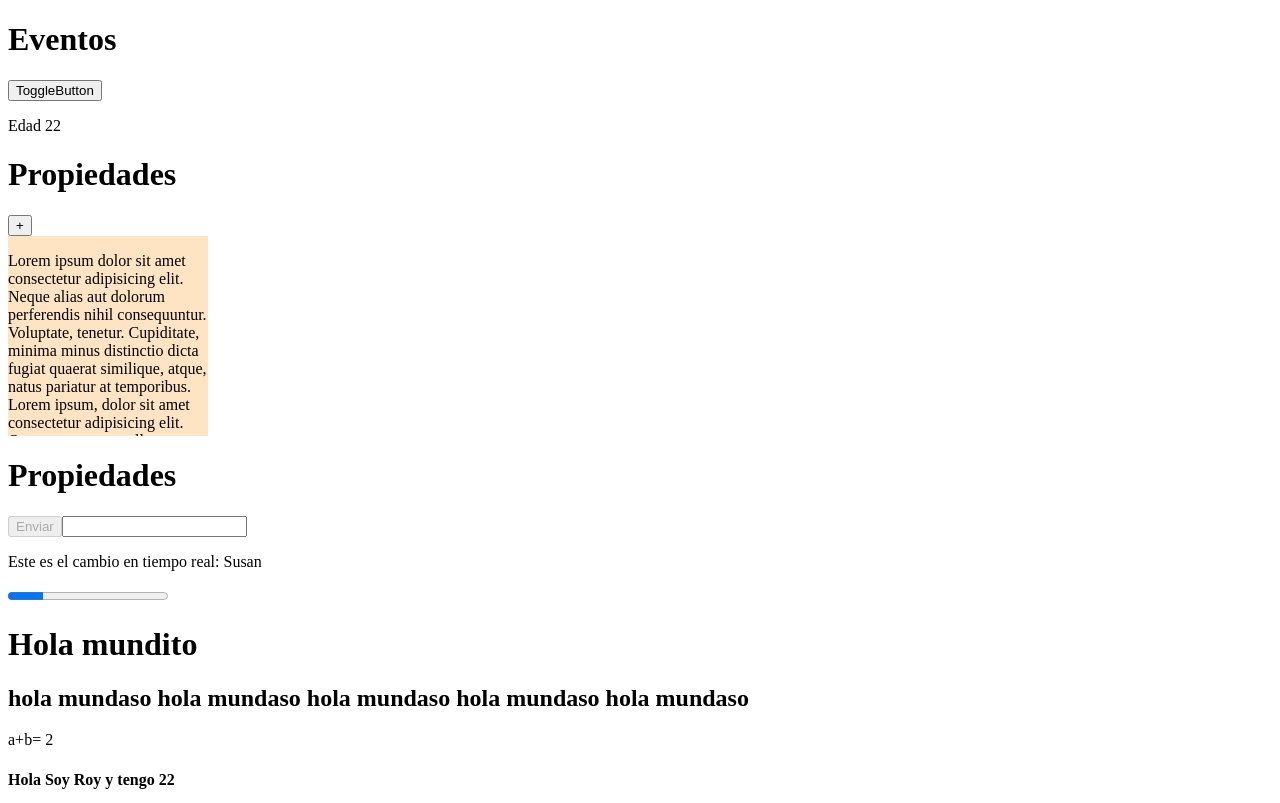
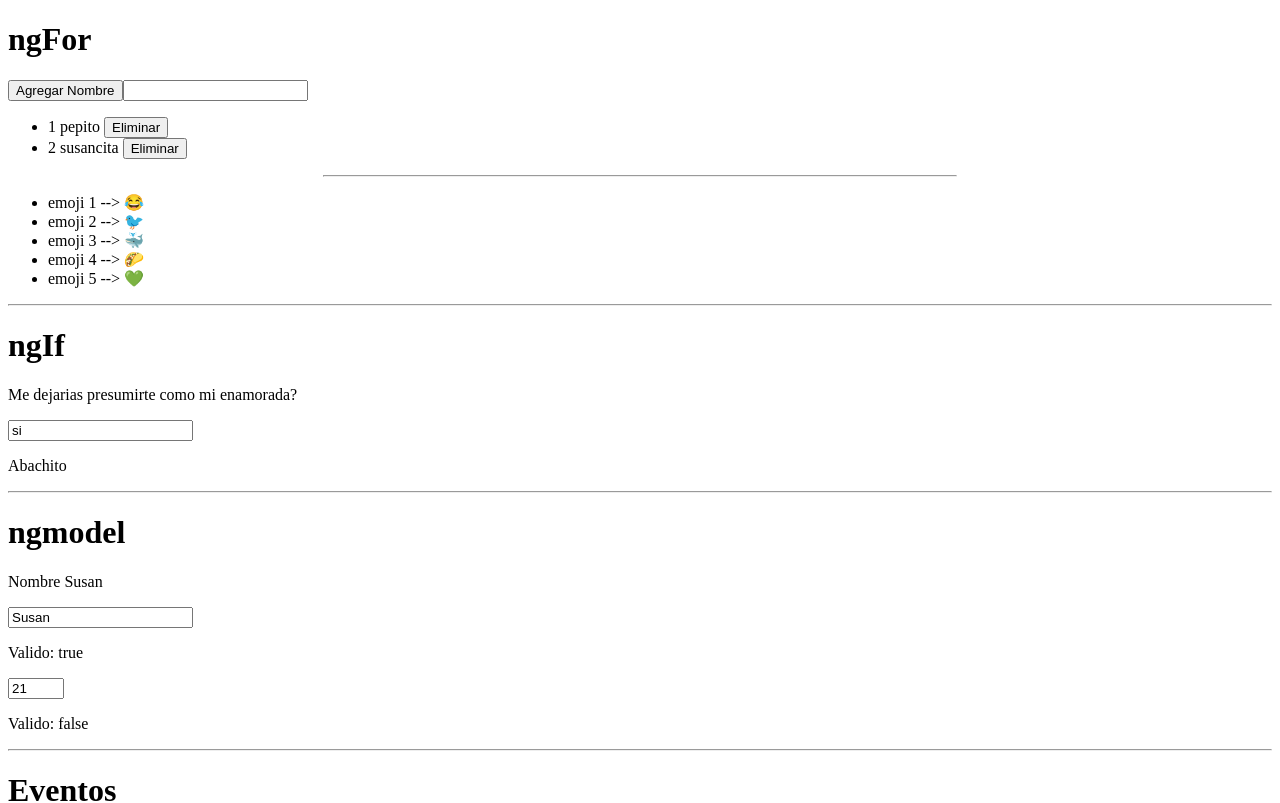
Before and after one commit to RoyTineo/CursoPlatziAngular, an Angular app: page / in a window 1280 px wide. Shown: the top 803 px of the page. Built offline with nearby package versions, Linux system fonts and the light colour scheme.

Commit message:
ngFory ngIf

```diff
--- a/src/app/app.component.html
+++ b/src/app/app.component.html
@@ -1,3 +1,47 @@
+<h1>ngFor</h1>
+<button (click)="addName()">Agregar Nombre</button>
+<input type="text" [(ngModel)]="newName" required>
+<ul>
+    <li *ngIf="nombres.length==0">No hay nombres</li>
+    <li *ngFor="let i of nombres; index as a">
+        {{a+1}} {{i}}
+        <button (click)="deleteName(a)">Eliminar</button>
+    </li>
+</ul>
+<hr width="50%">
+
+<ul>
+
+    <li *ngFor="let a of emojis; index as i">
+        emoji {{i+1}} --> {{a}}
+    </li>
+</ul>
+
+<hr>
+<h1>ngIf</h1>
+<p>Me dejarias presumirte como mi enamorada?</p>
+<input type="text" required [(ngModel)]="respuesta" />
+
+<p *ngIf="respuesta== 'si' || respuesta == 'SI' ; else rptNegativa"> Abachito</p>
+
+<ng-template #rptNegativa>
+    <h1>Escribe bien, no te entiendo</h1>
+</ng-template>
+
+
+
+
+<hr>
+<h1>ngmodel</h1>
+<p>Nombre {{persona.nombre}}</p>
+
+<input type="text" required #nombreEntrada="ngModel" [(ngModel)]="persona.nombre" />
+<p>Valido: {{nombreEntrada.valid}}</p>
+
+<input type="number" required max="18" min="10" #EdadEntrada="ngModel" [(ngModel)]="persona.eda" />
+<p>Valido: {{EdadEntrada.valid}}</p>
+
+<hr>
 <h1>Eventos</h1>
 
 <button (click)="toggleButton()">ToggleButton</button>
@@ -15,6 +59,7 @@
     </p>
 
 </div>
+<hr>
 <h1>Propiedades</h1>
 
 <button [disabled]="btnDisable">Enviar</button>
@@ -25,7 +70,7 @@
 
 <progress max="100" [value]="edad"></progress>
 
-
+<hr>
 <h1>Hola mundito </h1>
 
 
--- a/src/app/app.component.ts
+++ b/src/app/app.component.ts
@@ -11,28 +11,42 @@ export class AppComponent {
   edad: number = 22;
   img: string = 'https://source.unsplash.com/random';
   btnDisable = true;
-persona ={
-    nombre: "Susan",
-    eda:21
-}
+  persona = {
+    nombre: 'Susan',
+    eda: 21,
+  };
+  respuesta = 'si';
 
-toggleButton(){
-    this.btnDisable = !this.btnDisable
-}
+  emojis = ['😂', '🐦', '🐳', '🌮', '💚'];
 
-aumentarEdad(){
-    this.edad+=1
-}
+  nombres = ['pepito','susancita'];
 
-onScroll(event: Event){
+  newName=""
+
+
+  toggleButton() {
+    this.btnDisable = !this.btnDisable;
+  }
+
+  aumentarEdad() {
+    this.edad += 1;
+  }
+
+  onScroll(event: Event) {
     const element = event.target as HTMLElement;
     console.log(element.scrollTop);
+  }
 
+  cambioNombre(event: Event) {
+    const element = event.target as HTMLInputElement;
+    this.persona.nombre = element.value;
+  }
 
+  addName(){
+    this.nombres.push(this.newName)
+  }
+
+  deleteName(index:number){
+    this.nombres.splice(index,1)
+  }
 }
-
-cambioNombre(event:Event){
-const element =event.target as HTMLInputElement
-this.persona.nombre=element.value;
-}
-}
--- a/src/app/app.module.ts
+++ b/src/app/app.module.ts
@@ -1,5 +1,6 @@
 import { NgModule } from '@angular/core';
 import { BrowserModule } from '@angular/platform-browser';
+import { FormsModule } from '@angular/forms';
 
 import { AppRoutingModule } from './app-routing.module';
 import { AppComponent } from './app.component';
@@ -10,7 +11,8 @@ import { AppComponent } from './app.component';
   ],
   imports: [
     BrowserModule,
-    AppRoutingModule
+    AppRoutingModule,
+    FormsModule
   ],
   providers: [],
   bootstrap: [AppComponent]
```
